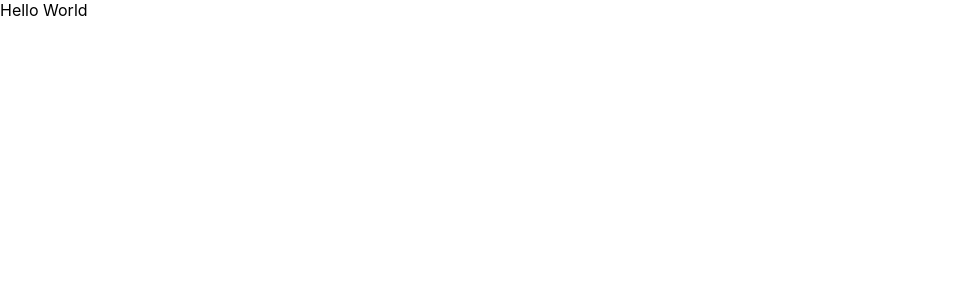
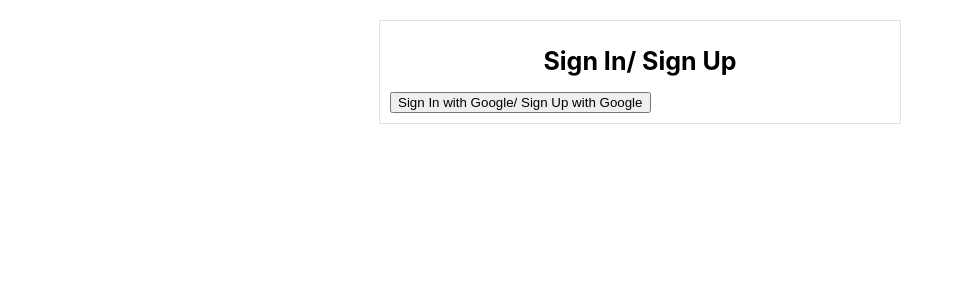
Before and after one commit to Shivanshu-09/Slack-Clone, a React (Create React App) app: page / in a window 1280 px wide. Shown: the top 300 px of the page, without its empty margins (0-963 px from the left). Built offline with nearby package versions, Linux system fonts and the light colour scheme.

Commit message:
Created SignIn component and styling

```diff
--- a/src/components/App.js
+++ b/src/components/App.js
@@ -1,10 +1,10 @@
 import React from 'react';
+import { SignIn } from './';
 
 function App() {
   return (
-    <div className="App">
-      Hello World
-
+    <div>
+      <SignIn />
     </div>
   );
 }
--- /dev/null
+++ b/src/components/SignIn.js
@@ -0,0 +1,13 @@
+import React, { Component } from 'react';
+
+class SignIn extends Component {
+  render() {
+    return (
+      <div className="signin-form">
+        <h1>Sign In/ Sign Up</h1>
+        <button>Sign In with Google/ Sign Up with Google</button>
+      </div>
+    );
+  }
+}
+export default SignIn;
--- a/src/components/index.js
+++ b/src/components/index.js
@@ -1,6 +1,4 @@
-import App from './App'
+import App from './App';
+import SignIn from './SignIn';
 
-export {
-
-    App
-}
+export { App, SignIn };
--- a/src/index.css
+++ b/src/index.css
@@ -11,3 +11,17 @@
   font-family: source-code-pro, Menlo, Monaco, Consolas, 'Courier New',
     monospace;
 }
+
+.signin-form {
+  border: 1px solid #e1e1e1;
+  padding: 10px;
+  width: 500px;
+  margin: 0 auto;
+  margin-top: 20px;
+}
+
+.signin-form h1 {
+  margin: 15px 0px;
+  text-align: center;
+  font-size: 25px;
+}
--- a/src/index.js
+++ b/src/index.js
@@ -1,12 +1,8 @@
 import React from 'react';
+//  ReactDOM is a package used for rendering
 import ReactDOM from 'react-dom';
 import './index.css';
 import { App } from './components';
 
-
-ReactDOM.render(
-  <React.StrictMode>
-    <App />
-  </React.StrictMode>,
-  document.getElementById('root')
-);
+//  We are rendering main App component inside a div with id "root"
+ReactDOM.render( <App />, document.getElementById('root') );
```
Also changed, not shown: Thinking.txt.
